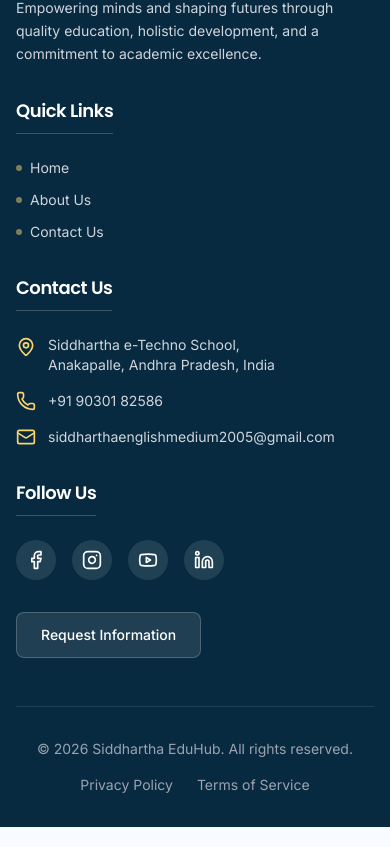
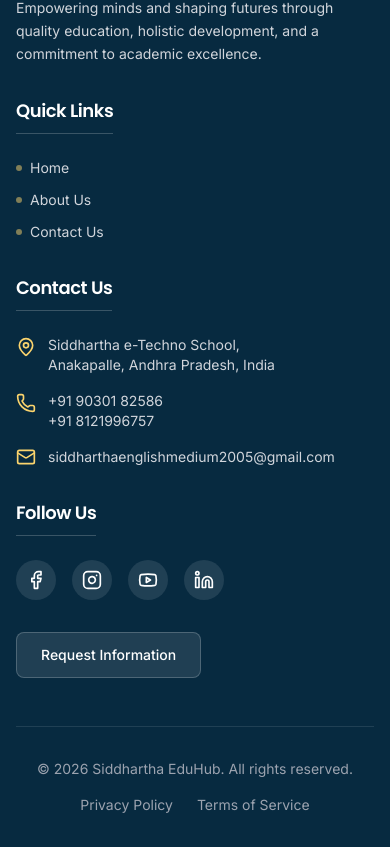
Before and after one commit to mohanteja781112/Siddhartha-EduHub, a React (Vite) app in the folder frontend/: page / in a window 390 px wide. Shown: the part 983-1830 px from the top of the page. Built offline with nearby package versions, Linux system fonts and the light colour scheme; no server answers.

Commit message:
Update second phone number to +91 8121996757 in Contact page and Footer

```diff
--- a/frontend/src/components/Footer.jsx
+++ b/frontend/src/components/Footer.jsx
@@ -57,9 +57,12 @@ const Footer = () => {
                 <MapPin className="w-5 h-5 text-edu-gold shrink-0 mt-0.5" />
                 <span>Siddhartha e-Techno School,<br />Anakapalle, Andhra Pradesh, India</span>
               </li>
-              <li className="flex items-center gap-3">
-                <Phone className="w-5 h-5 text-edu-gold shrink-0" />
-                <span>+91 90301 82586</span>
+              <li className="flex items-start gap-3">
+                <Phone className="w-5 h-5 text-edu-gold shrink-0 mt-0.5" />
+                <div className="flex flex-col">
+                  <span>+91 90301 82586</span>
+                  <span>+91 8121996757</span>
+                </div>
               </li>
               <li className="flex items-center gap-3">
                 <Mail className="w-5 h-5 text-edu-gold shrink-0" />
--- a/frontend/src/pages/ContactUs.jsx
+++ b/frontend/src/pages/ContactUs.jsx
@@ -138,7 +138,7 @@ const ContactUs = () => {
             {
               icon: Phone,
               title: "Call Us",
-              lines: ["+91 90301 82586", "+91 97039 57210"]
+              lines: ["+91 90301 82586", "+91 8121996757"]
             },
             {
               icon: Mail,
@@ -191,7 +191,7 @@ const ContactUs = () => {
                 <div>
                   <h4 className="font-semibold text-edu-navy mb-1">Phone:</h4>
                   <p>+91 90301 82586</p>
-                  <p>+91 97039 57210</p>
+                  <p>+91 8121996757</p>
                 </div>
                 <div>
                   <h4 className="font-semibold text-edu-navy mb-1">Email:</h4>
```
